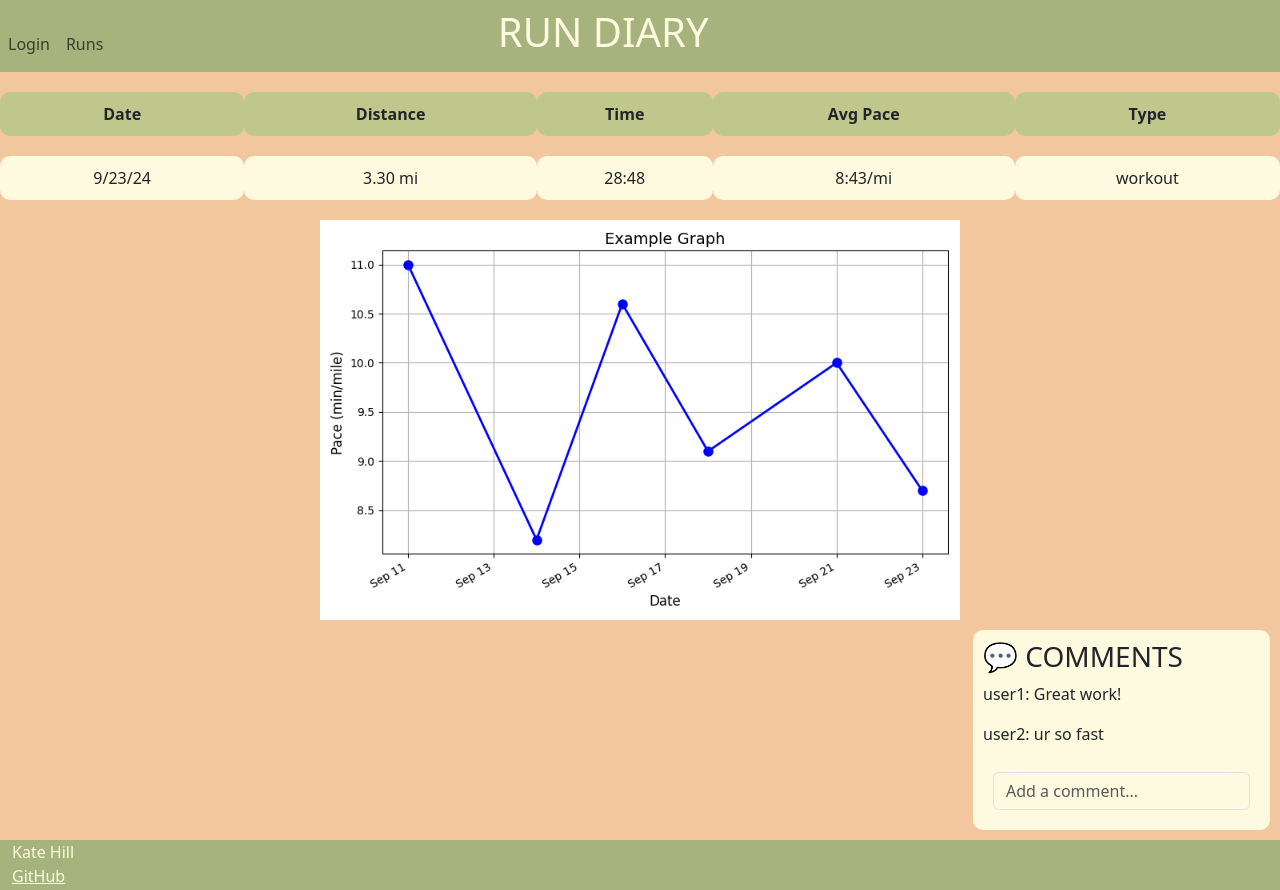
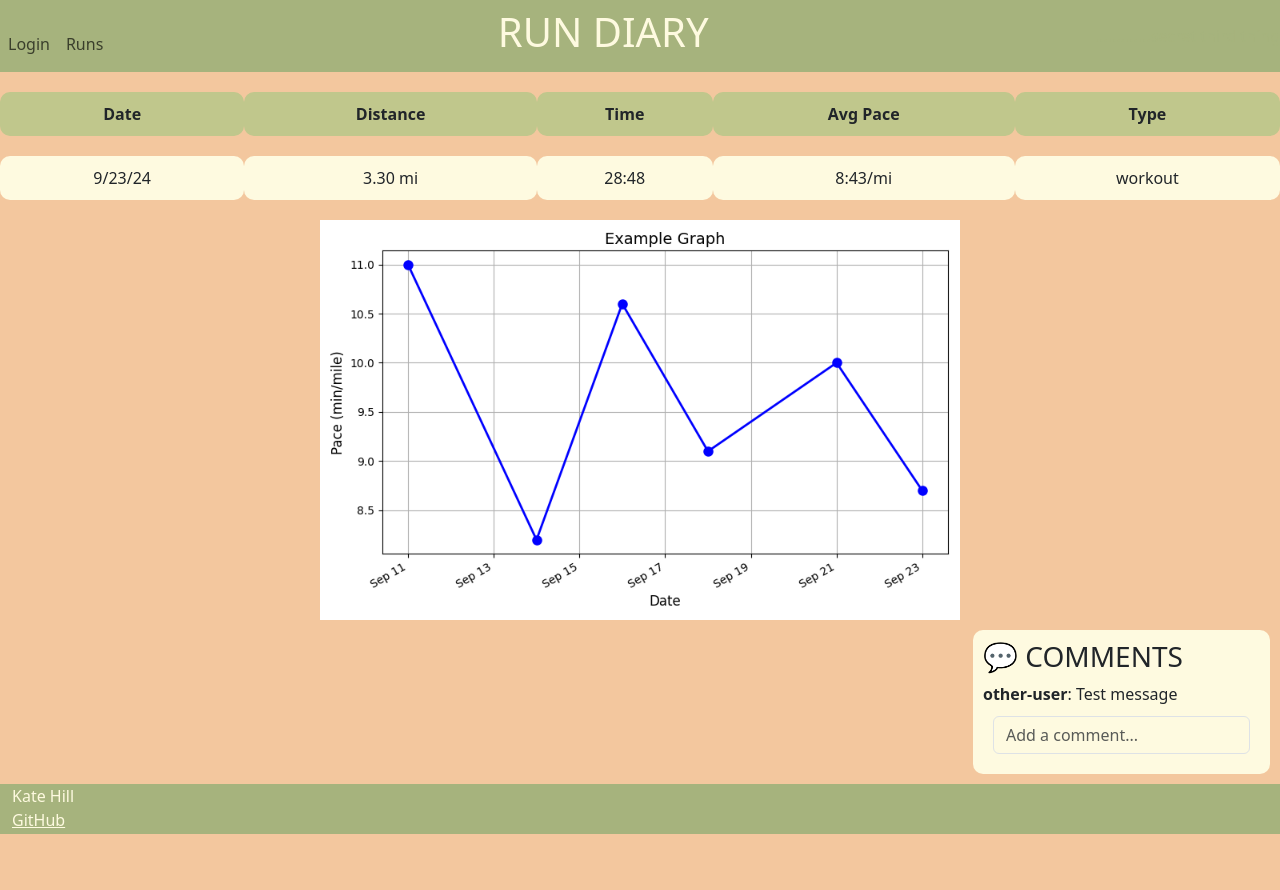
Before and after one commit to katelynjayne/startup, a React (Vite) app: page /stats in a window 1280 px wide. After the commit the page ends 834 px from the top, so only its background shows below. Built offline with nearby package versions, Linux system fonts and the light colour scheme.

Commit message:
comment notifier

```diff
--- a/src/stats/comments.jsx
+++ b/src/stats/comments.jsx
@@ -1,11 +1,41 @@
 import React from "react";
 
+import { Notifier } from "./notifier";
+
 export function Comments() {
+    const [events, setEvent] = React.useState([]);
+
+  React.useEffect(() => {
+    Notifier.addHandler(handleGameEvent);
+
+    return () => {
+      Notifier.removeHandler(handleGameEvent);
+    };
+  });
+
+  function handleGameEvent(event) {
+    let newEvents = [event, ...events];
+    if (newEvents.length > 10) {
+      newEvents = newEvents.slice(1, 10);
+    }
+    setEvent(newEvents);
+  }
+
+  function createMessageArray() {
+    const messageArray = [];
+    for (const [i, event] of events.entries()) {
+      messageArray.push(
+        <div key={i}>
+          <span style={{ fontWeight: "bold" }}>{event.from}</span>: {event.value}
+        </div>
+      );
+    }
+    return messageArray;
+  }
     return (
-        <div class="comment-section">
+        <div className="comment-section">
             <h3>💬 COMMENTS</h3>
-            <p>user1: Great work!</p>
-            <p>user2: ur so fast</p>
+            {createMessageArray()}
             <input type="text" className="form-control custom-input" placeholder="Add a comment..." />
         </div>
     )
--- /dev/null
+++ b/src/stats/notifier.js
@@ -0,0 +1,47 @@
+class EventMessage {
+    constructor(from, value) {
+      this.from = from;
+      this.value = value;
+    }
+  }
+
+  class NotifierObj {
+    events = [];
+    handlers = [];
+
+    constructor() {
+      setInterval(() => {
+        const score = Math.floor(Math.random() * 3000);
+        const date = new Date().toLocaleDateString();
+        const userName = 'other-user';
+        const msg = "Test message";
+        this.broadcastEvent(userName,{ name: userName, score: score, date: date, msg: msg });
+      }, 5000);
+    }
+
+    broadcastEvent(from, value) {
+      const event = new EventMessage(from, value.msg);
+      this.receiveEvent(event);
+    }
+
+    addHandler(handler) {
+      this.handlers.push(handler);
+    }
+
+    removeHandler(handler) {
+      this.handlers.filter((h) => h !== handler);
+    }
+
+    receiveEvent(event) {
+      this.events.push(event);
+
+      this.events.forEach((e) => {
+        this.handlers.forEach((handler) => {
+          handler(e);
+        });
+      });
+    }
+  }
+
+  const Notifier = new NotifierObj();
+  export { Notifier };
--- a/src/stats/stats.jsx
+++ b/src/stats/stats.jsx
@@ -16,20 +16,25 @@ export function Stats() {
   return (
     <main>
       <table>
-        <tr class="header-row">
+        <thead>
+          <tr className="header-row">
           <th>Date</th>
           <th>Distance</th>
           <th>Time</th>
           <th>Avg Pace</th>
           <th>Type</th>
         </tr>
-        <tr>
+        </thead>
+        <tbody>
+          <tr>
           <td>9/23/24</td>
           <td>3.30 mi</td>
           <td>28:48</td>
           <td>8:43/mi</td>
           <td>workout</td>
         </tr>
+        </tbody>
+
     </table>
     {generateGraph()}
     <Comments/>
```
Also changed, not shown: 1 other file (tests, documents, lock files or other folders).
